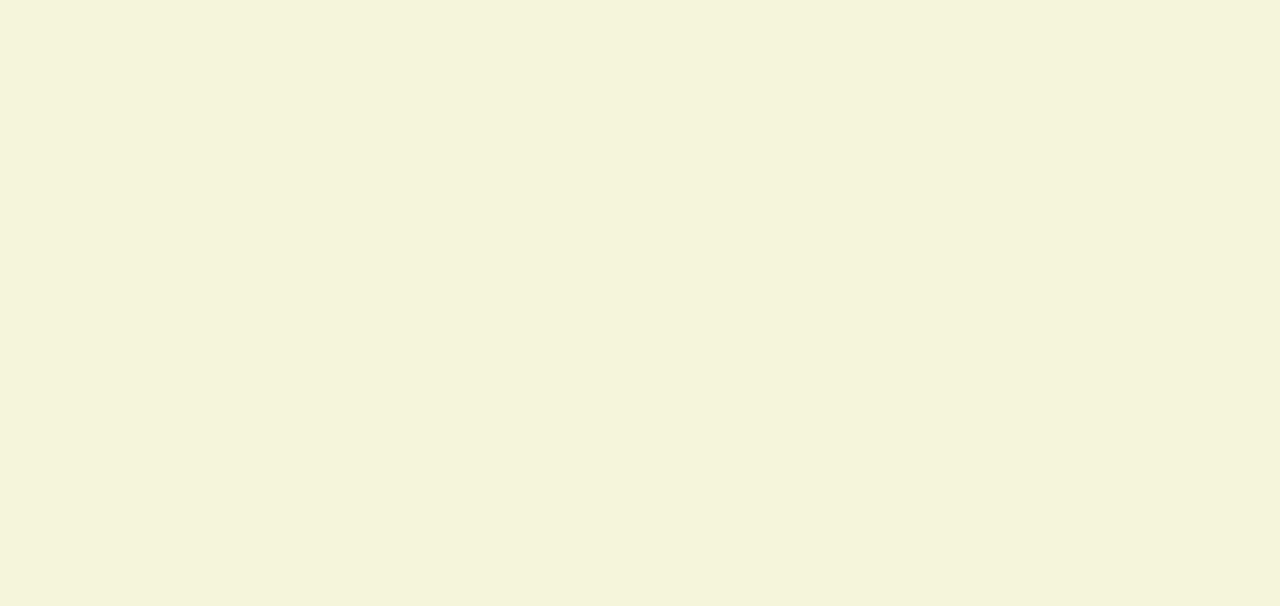
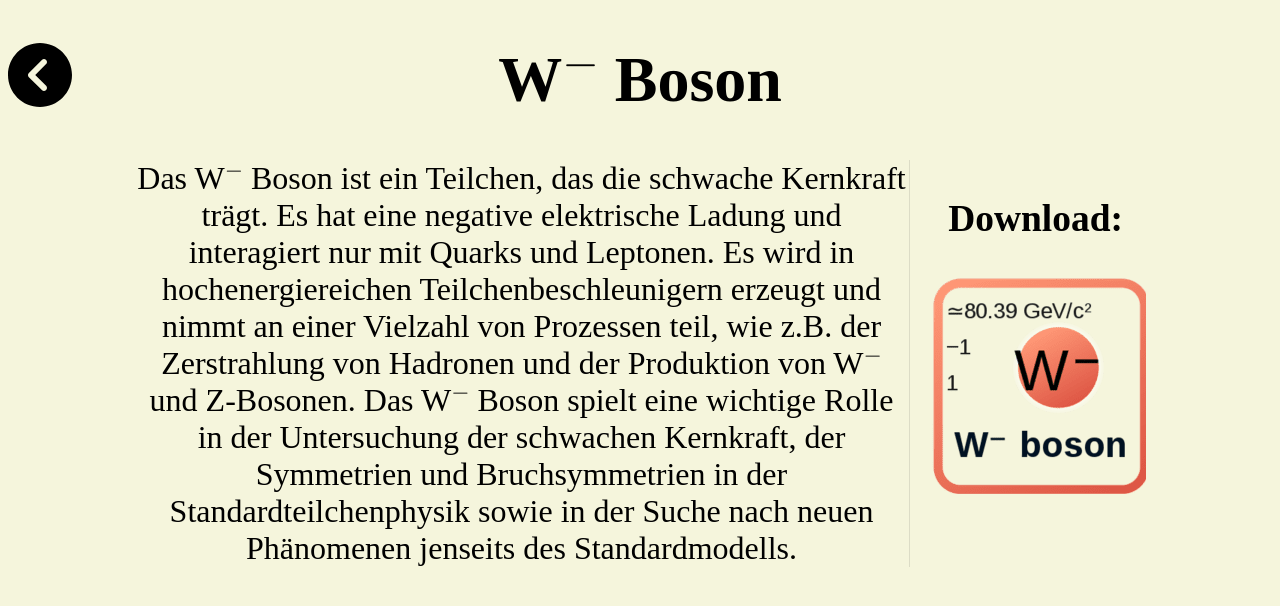
Before and after one commit to benni347/schule_profil_website, a plain HTML site: page 2023_01_24/aufgabe_4/verweise/w_minus.html in a window 1280 px wide. Drawn offline with nearby package versions, Linux system fonts and the light colour scheme.

Commit message:
Finished w-

```diff
--- a/2023_01_24/aufgabe_4/verweise/w_minus.html
+++ b/2023_01_24/aufgabe_4/verweise/w_minus.html
@@ -1,6 +1,10 @@
 <!doctype html>
 <html lang="en">
     <head>
+        <meta
+            http-equiv="X-UA-Compatible"
+            content="IE=edge"
+        />
         <meta charset="UTF-8" />
         <title>W- Boson</title>
         <link
@@ -12,6 +16,63 @@
             content="width=device-width, initial-scale=1"
             name="viewport"
         />
+
+        <script src="https://polyfill.io/v3/polyfill.min.js?features=es6"></script>
+        <script
+            id="MathJax-script"
+            async
+            src="https://cdn.jsdelivr.net/npm/mathjax@3/es5/tex-mml-chtml.js"
+        ></script>
     </head>
-    <body></body>
+    <body>
+        <div class="grid_container">
+            <div class="header">
+                <a href="../index.html">
+                    <svg
+                        width="64"
+                        height="64"
+                        class="back"
+                        xmlns="http://www.w3.org/2000/svg"
+                        viewBox="0 0 512 512"
+                    >
+                        <!--! Font Awesome Pro 6.2.1 by @fontawesome - https://fontawesome.com License - https://fontawesome.com/license (Commercial License) Copyright 2022 Fonticons, Inc. -->
+                        <path
+                            d="M512 256C512 114.6 397.4 0 256 0S0 114.6 0 256S114.6 512 256 512s256-114.6 256-256zM271 135c9.4-9.4 24.6-9.4 33.9 0s9.4 24.6 0 33.9l-87 87 87 87c9.4 9.4 9.4 24.6 0 33.9s-24.6 9.4-33.9 0L167 273c-9.4-9.4-9.4-24.6 0-33.9L271 135z"
+                        />
+                    </svg>
+                </a>
+                <h1 class="title_h1">W\(^-\) Boson</h1>
+            </div>
+            <div class="content">
+                <div class="main-content">
+                    Das W\(^-\) Boson ist ein Teilchen, das die schwache
+                    Kernkraft trägt. Es hat eine negative elektrische Ladung und
+                    interagiert nur mit Quarks und Leptonen. Es wird in
+                    hochenergiereichen Teilchenbeschleunigern erzeugt und nimmt
+                    an einer Vielzahl von Prozessen teil, wie z.B. der
+                    Zerstrahlung von Hadronen und der Produktion von W\(^-\) und
+                    Z-Bosonen. Das W\(^-\) Boson spielt eine wichtige Rolle in
+                    der Untersuchung der schwachen Kernkraft, der Symmetrien und
+                    Bruchsymmetrien in der Standardteilchenphysik sowie in der
+                    Suche nach neuen Phänomenen jenseits des Standardmodells.
+                </div>
+                <div class="right-content">
+                    <h3>Download:</h3>
+                    <img
+                        src="../pic/w_minus.png"
+                        usemap="#download"
+                    />
+                    <map name="download">
+                        <area
+                            shape="rect"
+                            coords="0,0,218,215"
+                            href="../pic/w_minus.png"
+                            alt="W- Boson download"
+                            download="w_minus.png"
+                        />
+                    </map>
+                </div>
+            </div>
+        </div>
+    </body>
 </html>
```
